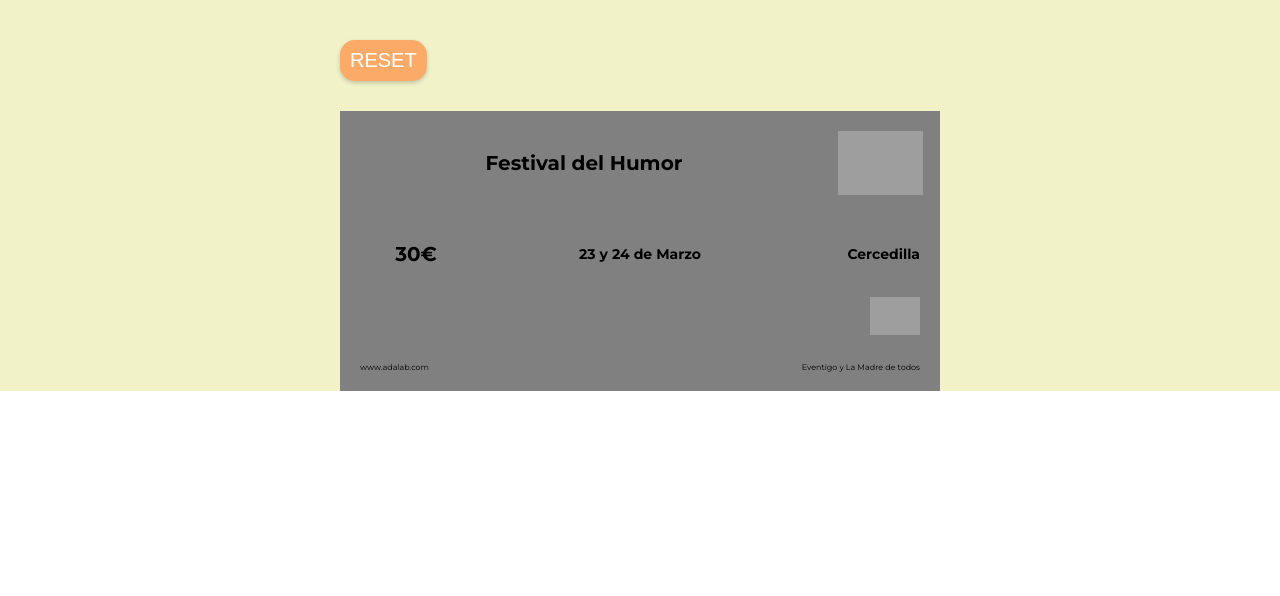
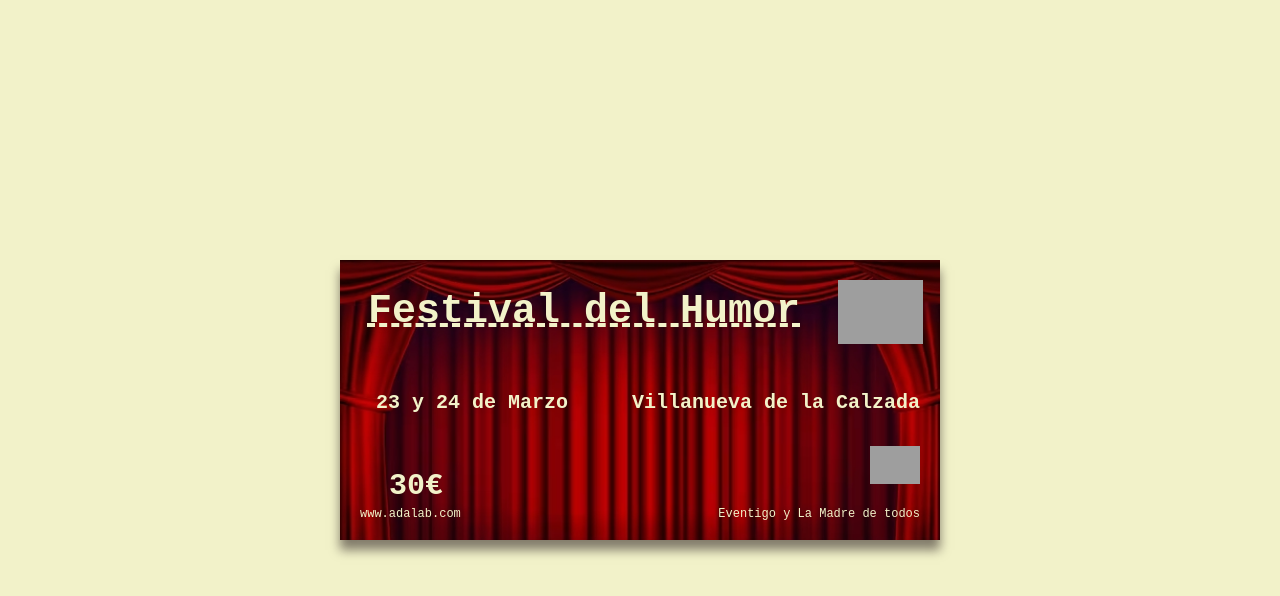
Before and after one commit to Clautropolis/project-promo-B-module-2-team-2, a website built with Vite: page src/final_design.html in a window 1280 px wide. Built offline with nearby package versions, Linux system fonts and the light colour scheme; grey boxes are pictures that could not be loaded; a web font is replaced by a local one.

Commit message:
style_almost_finish

```diff
--- a/src/final_design.html
+++ b/src/final_design.html
@@ -6,13 +6,34 @@
     <title>Preview</title>
     <link rel="preconnect" href="https://fonts.googleapis.com">
     <link rel="preconnect" href="https://fonts.gstatic.com" crossorigin>
+    <link rel="preconnect" href="https://fonts.googleapis.com">
+    <link rel="preconnect" href="https://fonts.gstatic.com" crossorigin>
+    <link href="https://fonts.googleapis.com/css2?family=Playwrite+AU+SA:wght@100..400&display=swap" rel="stylesheet">
     <link href="https://fonts.googleapis.com/css2?family=Montserrat:ital,wght@0,100..900;1,100..900&display=swap" rel="stylesheet">
+    <link rel="preconnect" href="https://fonts.googleapis.com">
+    <link rel="preconnect" href="https://fonts.gstatic.com" crossorigin>
+    <link href="https://fonts.googleapis.com/css2?family=Ubuntu:ital,wght@0,300;0,400;0,500;0,700;1,300;1,400;1,500;1,700&display=swap" rel="stylesheet">
     <link href="https://cdnjs.cloudflare.com/ajax/libs/font-awesome/6.5.0/css/all.min.css" rel="stylesheet">
     <link rel="stylesheet" href="./scss/main.scss">
 </head>
 <body>
+    <main class="card">
+    <div class=" card__div category category__cinema js-preview">
+        <h2 class="title js-preview-title"></h2>
+        <img src="" alt="" class="image js-image-preview"/>
+        <p class="date js-preview-date"></p>
+        <p class="price js-preview-price"></p>
+        <div class="location js-preview-location">
+            <!--<i class="fa-solid fa-location-dot"></i> -->
+            <p></p>
+        </div>
+        <p class="web js-preview-web"></p>
+        <p class="sponsor js-preview-sponsor"></p>
+        <img src="" alt="" class="qr js-qr-preview">
 
-    <load src="./partials/preview.html"/>
+    </div>
+    </main>
+
     <script src="./js/3_final-design.js"></script>
 </body>
 </html>
--- a/src/js/3_final-design.js
+++ b/src/js/3_final-design.js
@@ -15,7 +15,7 @@ const urlQr = new URL ("https://upload.wikimedia.org/wikipedia/commons/d/d7/Comm
 
 const dataCard = {
     field1: 'Festival del Humor', //titulo
-    field2: 'Cercedilla', //Ubicación
+    field2: 'Villanueva de la Calzada', //Ubicación
     field3: '23 y 24 de Marzo', //Fechas
     field4: '30€', //Precio
     field5: 'www.adalab.com', //Web
--- a/src/scss/layout/_categories.scss
+++ b/src/scss/layout/_categories.scss
@@ -7,6 +7,7 @@
     display: grid;
     grid-template-columns: 1fr 1fr 1fr 1fr 1fr;
     grid-template-rows: 1fr 1fr 1fr 1fr;
+
 
         @media (min-width: 580px) {
             width: 400px;
@@ -31,6 +32,11 @@
             align-self: center;
             justify-self: center;
             text-align: center;
+            @media (min-width: 970px){
+                font-size: 4rem;
+
+            }
+
         }
 
         & .image {
@@ -51,27 +57,37 @@
 
         & .date {
             font-size: 1.4rem;
-            grid-column: 2/5;
+            grid-column: 1/3;
             grid-row: 2/4;
             align-self: center;
             font-weight: bold;
             justify-self: center;
+            @media (min-width: 970px){
+                font-size: 2rem;
+
+            }
+
         }
 
         & .price {
             font-size: 2rem;
             grid-column: 1/2;
-            grid-row: 2/4;
+            grid-row: 4/5;
             align-self: center;
             justify-self: center;
             font-weight: bold;
+            transform: translateY(-5px);
+            @media (min-width: 970px){
+                font-size: 3rem;
+
+            }
         }
 
         & .location {
             font-size: 1.4rem;
             font-weight: bold;
             display: inline-block;
-            grid-column: 4/6;
+            grid-column: 3/6;
             grid-row: 2/4;
             align-self: center;
             justify-self: flex-end;
@@ -85,6 +101,10 @@
             & p {
                 display: inline;
             }
+            @media (min-width: 970px){
+                font-size: 2rem;
+
+            }
         }
 
         & .web {
@@ -93,6 +113,10 @@
             grid-row: 4/5;
             align-self: end;
             justify-self: flex-start;
+            @media (min-width: 970px){
+                font-size: 1.2rem;
+
+            }
         }
 
         & .sponsor {
@@ -101,6 +125,10 @@
             grid-row: 4/5;
             align-self: end;
             justify-self: flex-end;
+            @media (min-width: 970px){
+                font-size: 1.2rem;
+
+            }
 
         }
 
@@ -125,6 +153,7 @@
     background-size: cover;
     background-repeat: no-repeat;
     color: $background_landing;
+    font-family: 'Courier New', Courier, monospace;
 
     & .title {
         text-decoration: dashed underline;
@@ -137,6 +166,9 @@
     background-size: cover;
     background-repeat: no-repeat;
     color: white;
+    font-family: "Ubuntu", serif;
+    font-weight: 700;
+    font-style: normal;
 
     & .title {
         border: 1px solid white;
@@ -144,7 +176,9 @@
     }
 
     & .date {
-        color: $text_color;
+        color: white;
+        background-color: $url_color;
+        padding: 5px;
     }
 
     & .location {
@@ -160,11 +194,12 @@
     background-size: cover;
     background-repeat: no-repeat;
     color: white;
+    font-family: "Playwrite AU SA", serif;
 
     & .title {
         color: $text_color;
         background-color: white;
-        padding: 2px;
+        padding: 5px;
     }
 
     & .date {
@@ -190,6 +225,7 @@
         align-self: center;
         justify-self: flex-end;
         color: $text_color;
+        transform: translateY(-15px);
 
         & p {
             display: inline;
--- /dev/null
+++ b/src/scss/layout/_final-design.scss
@@ -0,0 +1,18 @@
+.card{
+    height: 100vh;
+    display: flex;
+    flex-direction: column;
+    justify-content: center;
+    align-items: center;
+    background-color:$background_landing;
+    font-family: $font_family;
+    padding: 30px;
+
+    &__div{
+        box-shadow: 0px 10px 10px rgba(20, 8, 14, 0.5);
+
+    }
+
+
+
+}
--- a/src/scss/main.scss
+++ b/src/scss/main.scss
@@ -8,3 +8,4 @@
 @import 'layout/categories';
 @import 'layout/form';
 @import 'layout/footer';
+@import 'layout/final-design';
```
Also changed, not shown: src/index.html (+6 -0 lines), src/tickets.html (+6 -0 lines).
